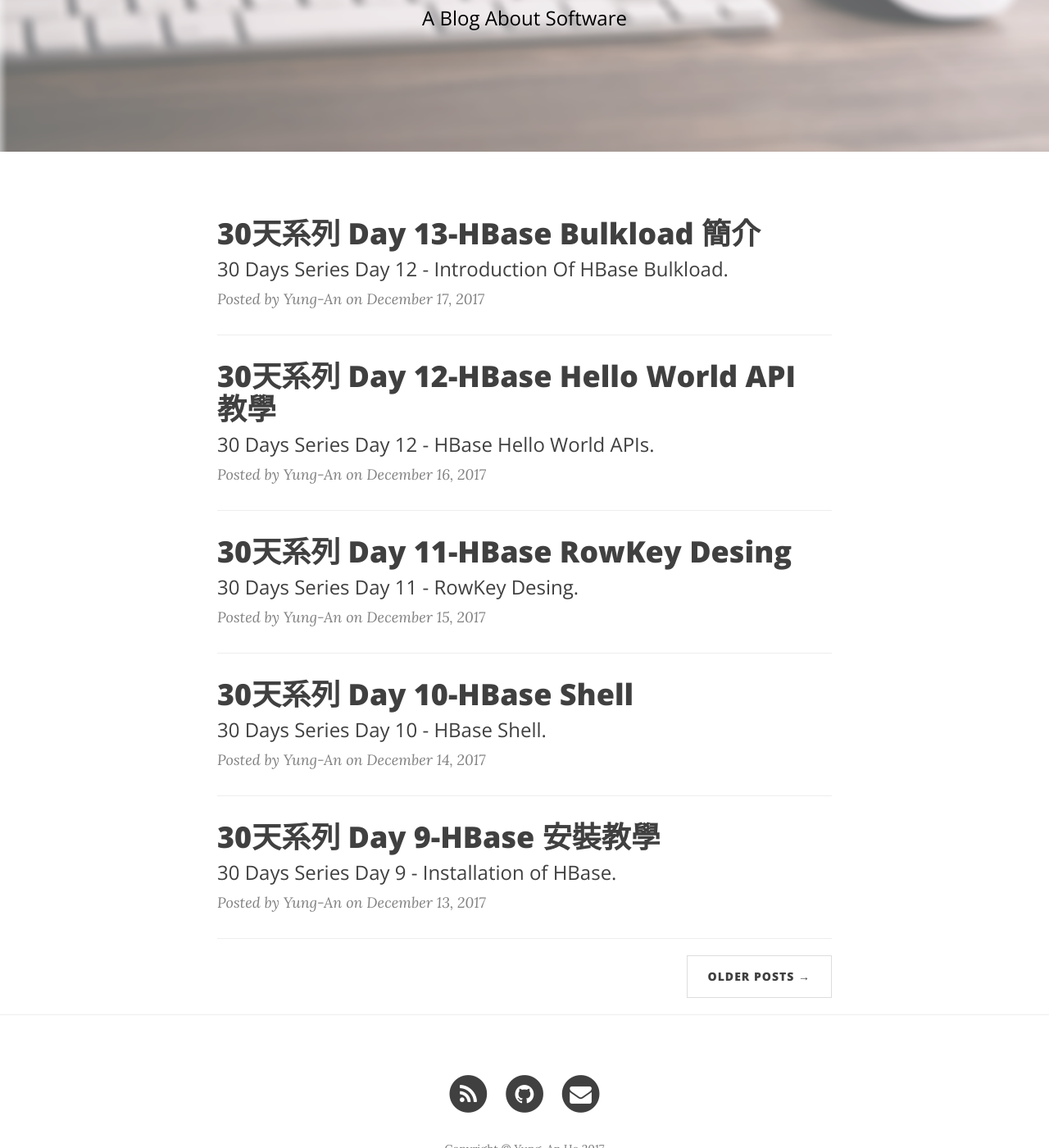
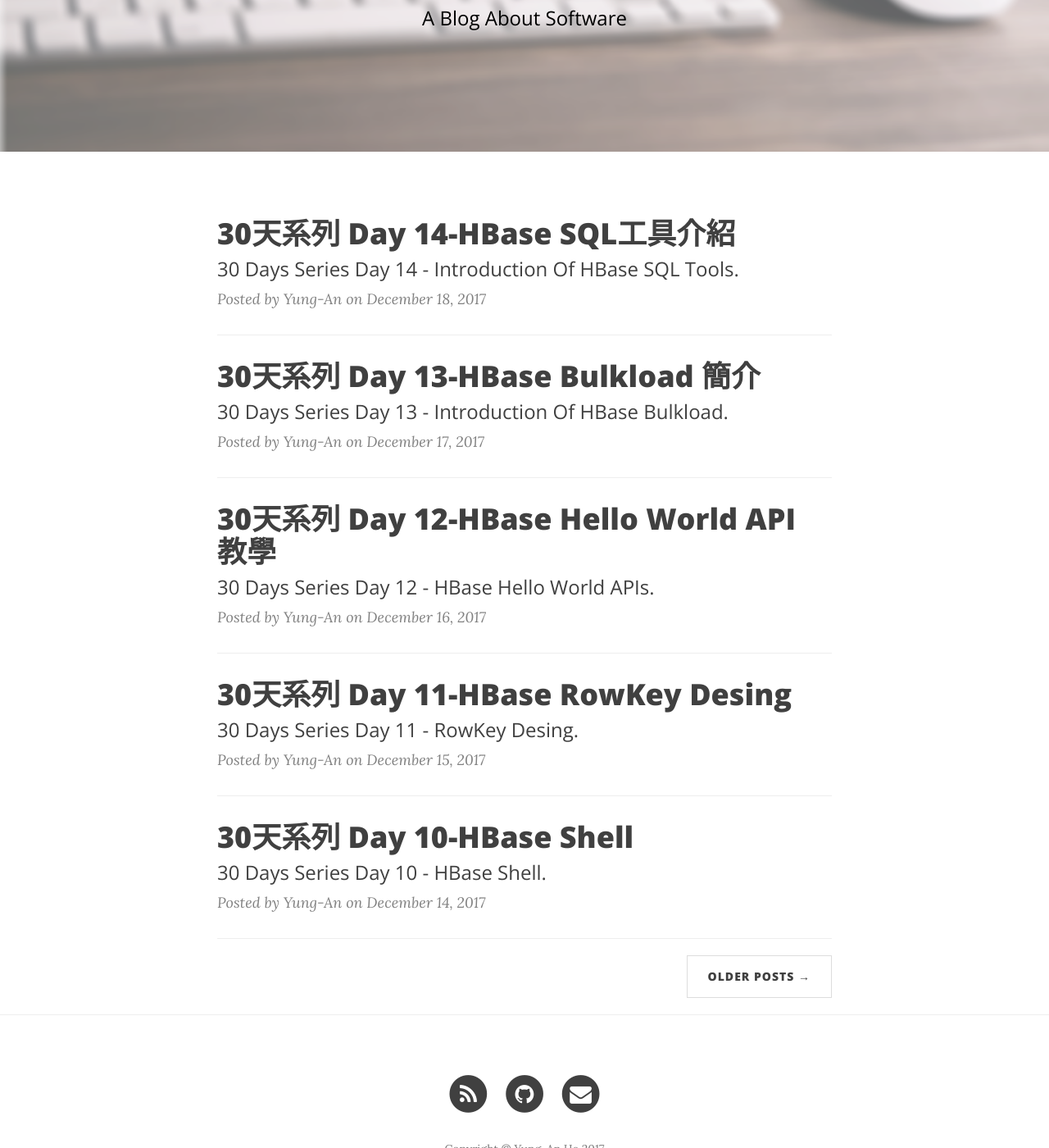
Before and after one commit to mathsigit/blog_page, a Jekyll site: the page built from index.html, in a window 1280 px wide and 1400 px high, scrolled down 263 px. Shown: the whole window at 82% size. Built offline with Jekyll 4.4.1, drawn with Linux system fonts in a browser that asks for light colours; nearby versions of some CDN libraries; the list of posts is cut into pages by our own code; part of the change alters nothing that is shown.

Commit message:
Adding 30 days series,day 14.

```diff
--- a/_posts/2017-12-17-30days-series-13-hbase-bulkload.md
+++ b/_posts/2017-12-17-30days-series-13-hbase-bulkload.md
@@ -1,7 +1,7 @@
 ---
 layout:     post
 title:      "30天系列 Day 13-HBase Bulkload 簡介"
-subtitle:   "30 Days Series Day 12 - Introduction Of HBase Bulkload."
+subtitle:   "30 Days Series Day 13 - Introduction Of HBase Bulkload."
 date:       2017-12-17 00:00:00
 author:     "Yung-An"
 header-img: "img/technical-post-bg.png"
--- /dev/null
+++ b/_posts/2017-12-18-30days-series-14-hbase-sql-tool.md
@@ -0,0 +1,42 @@
+---
+layout:     post
+title:      "30天系列 Day 14-HBase SQL工具介紹"
+subtitle:   "30 Days Series Day 14 - Introduction Of HBase SQL Tools."
+date:       2017-12-18 00:00:00
+author:     "Yung-An"
+header-img: "img/technical-post-bg.png"
+---
+
+在前面的介紹篇章有提到，HBase本身並沒有內建SQL查詢的介面讓使用者查詢。
+但並不因為這樣就無法使用SQL語法對HBase進行查詢。這篇要來介紹幾個基於HBase可使用SQL查詢的工具。
+
+## Apache Phoenix
+
+Phoenix是基於HBase所開發出來的數據查詢層，使用者可以透過JDBC向Query execution engine使用ANSI SQL語法進行查詢，Phoenix會將SQL語法轉換成各種Scan與Filter的HBase Client API後，並使用預先在HBase內註冊的`Coprocessor`對HBase進行分散式查詢。
+
+由於是透過HBase Coprocessor的方法進行查詢，反應時間最快可以在毫秒等級，是目前HBase SQL查詢的推薦工具之一。使用者只要透過撰寫JDBC的程式即可使用符合ANSI SQL的語法對HBase進行資料的操作！除此之外還具有ACID功能讓使用者可以更近一步的使用SQL對HBase進行更近一步的操作。
+
+不過使用Phoenix後HBase的 raw data有可能會被修改成Phoenix制訂的格式，而原先使用HBase scan可認得的資料可能就無法辨識！
+
+Phoenix原先由Saleforce所開發，爾後捐獻給Apache基金會，後來變成Apache Top project。
+
+相關安裝教學請看[官方網站][phoenix_official]
+
+![phoenix.png](../../../../img/30_days/phoenix.png)
+From:https://phoenix.apache.org/presentations/OC-HUG-2014-10-4x3.pdf
+
+## HareDB HBase Client
+
+由台灣的軟體公司[亦思科技][is_land]所研發，結合Apache Hive與HBase Coprocessor的特點，除了擁有媲美Apache Phoenix的查詢效能外，一鍵即可使用、免安裝，讓使用者可以透過內建的Web介面來對HBase進行資料的操作。內建支援HBase Bulkload功能，可讓使用者在Web介面設定資訊後，一鍵送出即可，並可透過監控畫面進行Job的觀察。
+
+其最新版本1.120.04s支援HBase 1.12版本，並內建Hive on Spark功能，可對儲存於HDFS上的格式化的資料，使用Hive SQL透過Spark的分散式運算進行查詢，效能比MapReduce快上許多！
+
+免費版本可至[haredbhbaseclient_sourceforge][haredbhbaseclient_official]下載。
+60天完整試用版經過Cloudera官方認證，具有Security功能，可至[HareDB官方網站][haredbhbaseclient_official]下載
+
+[phoenix_official]: http://phoenix.apache.org/
+[is_land]: https://www.is-land.com.tw
+[haredbhbaseclient_sourceforge]: https://sourceforge.net/projects/haredbhbaseclie/files/
+[haredbhbaseclient_official]: http://www.haredb.com/HareDB/src_ap/Download_HBaseClient.aspx?l=4
+
+簡單介紹完了HBase 的SQL查詢工具後，HBase的介紹也告一段落，接下來的篇章要來介紹Apache Spark。
```
Also changed, not shown: img/30_days/phoenix.png (added).
